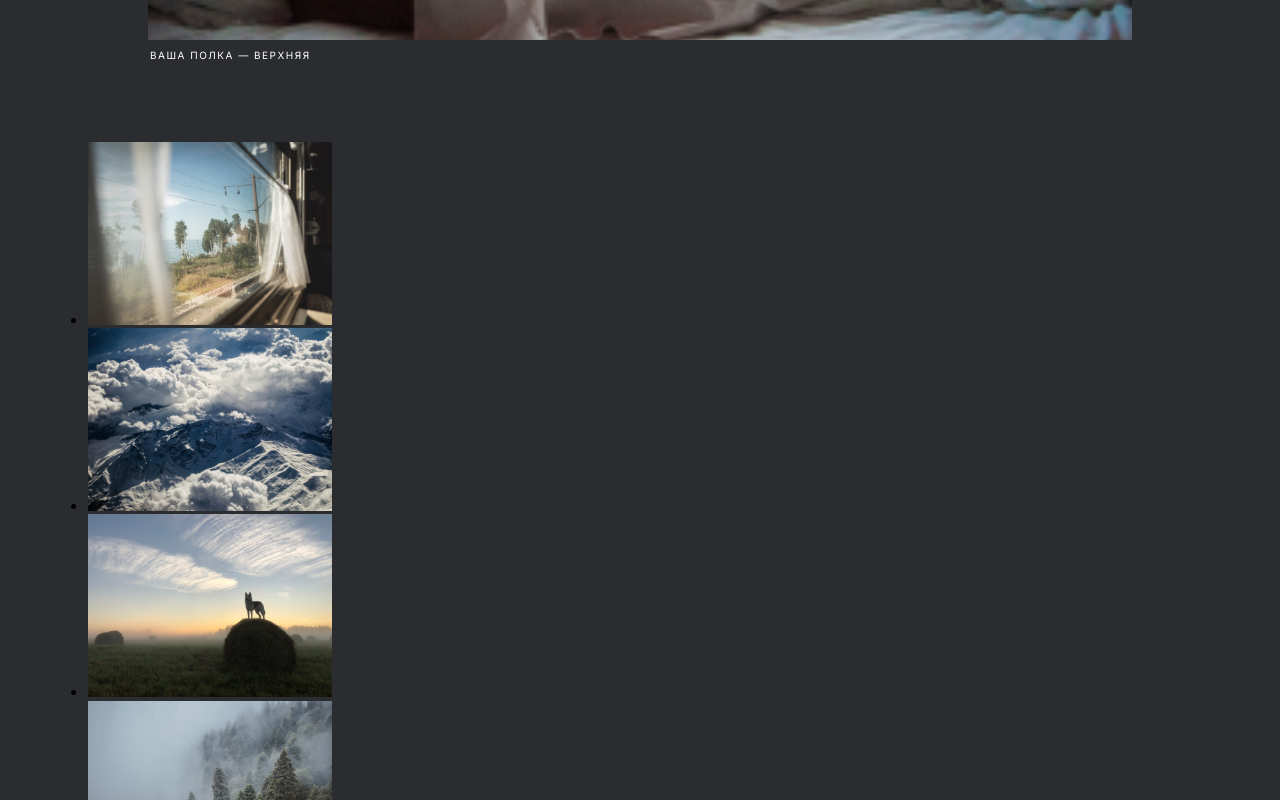
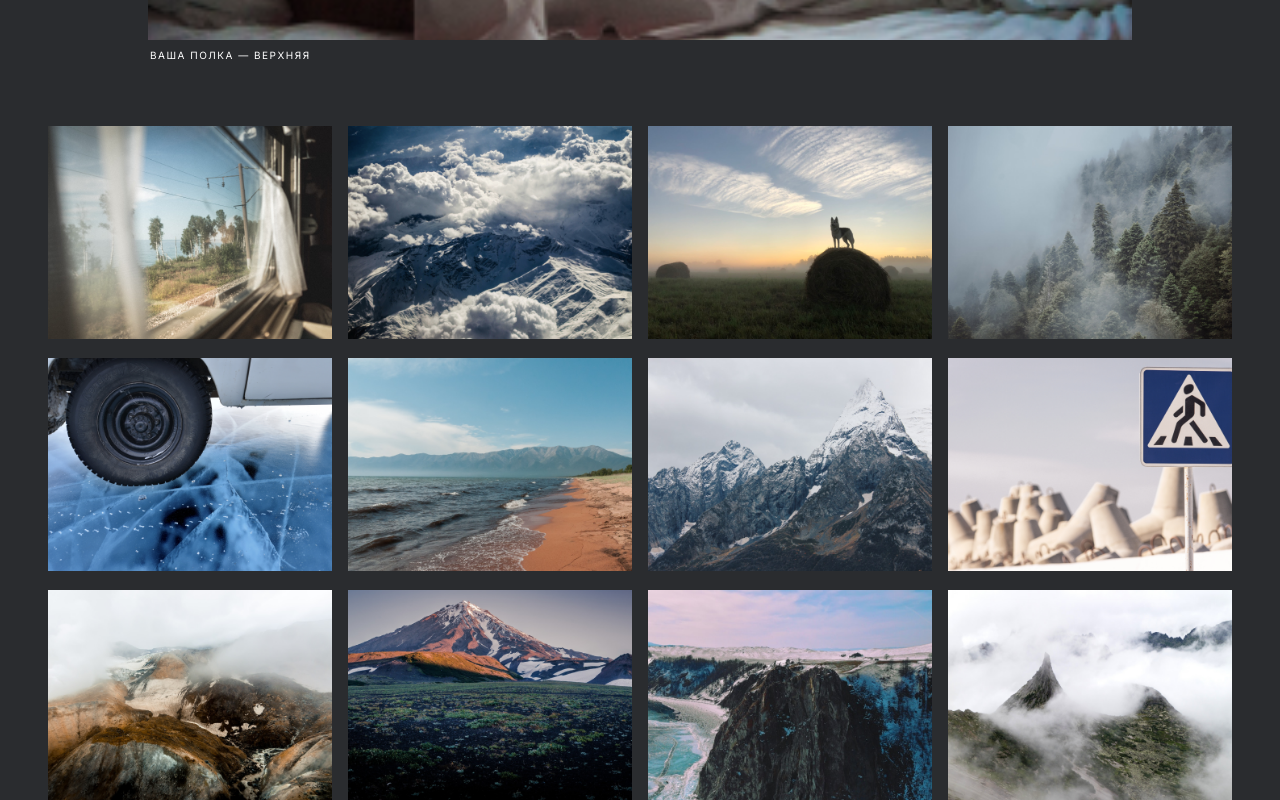
Before and after one commit to totfront/somewhere-travel, a React (Create React App) app: page / in a window 1280 px wide. Shown: the part 1080-1880 px from the top of the page. Built offline with nearby package versions, Linux system fonts and the light colour scheme.

Commit message:
fix: fixed the display of the grid to match the prototype

```diff
--- a/src/components/PhotoGrid/PhotoGrid.js
+++ b/src/components/PhotoGrid/PhotoGrid.js
@@ -14,8 +14,8 @@ import topsPhoto from "../../Images/photogrid/photogrid_12.png";
 
 function PhotoGrid() {
   return (
-    <section className={styles.photoGrid}>
-      <ul>
+    <section className={styles.section}>
+      <ul className={styles.photoGrid}>
         <li>
           <img src={trainPhoto} className={styles.photo} alt="Train window" />
         </li>
--- a/src/components/PhotoGrid/PhotoGrid.module.css
+++ b/src/components/PhotoGrid/PhotoGrid.module.css
@@ -1,4 +1,6 @@
 .photoGrid {
+    padding: 0;
+    list-style: none;
     max-width: 288px;
     display: grid;
     gap: 12px 12px;
```
